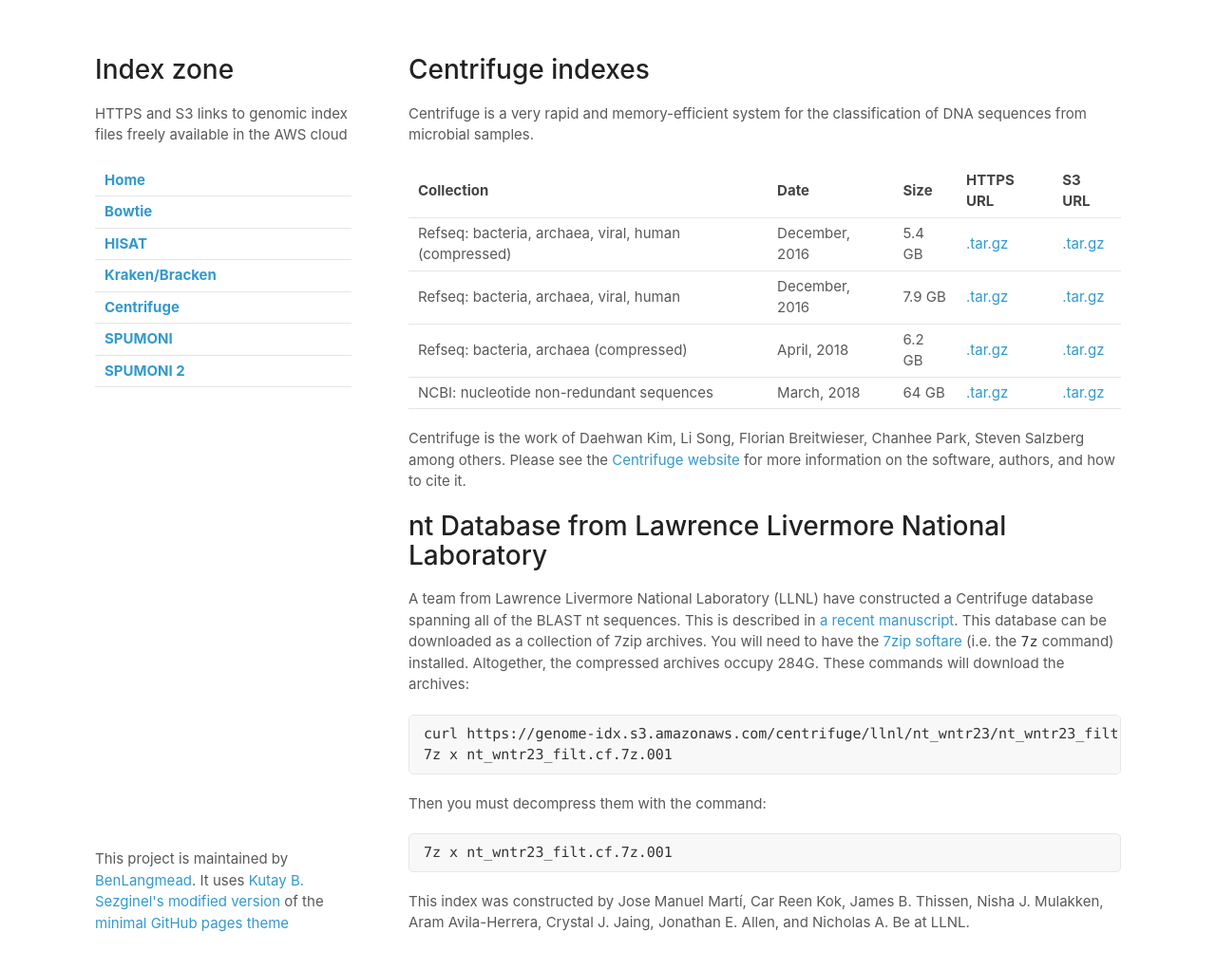
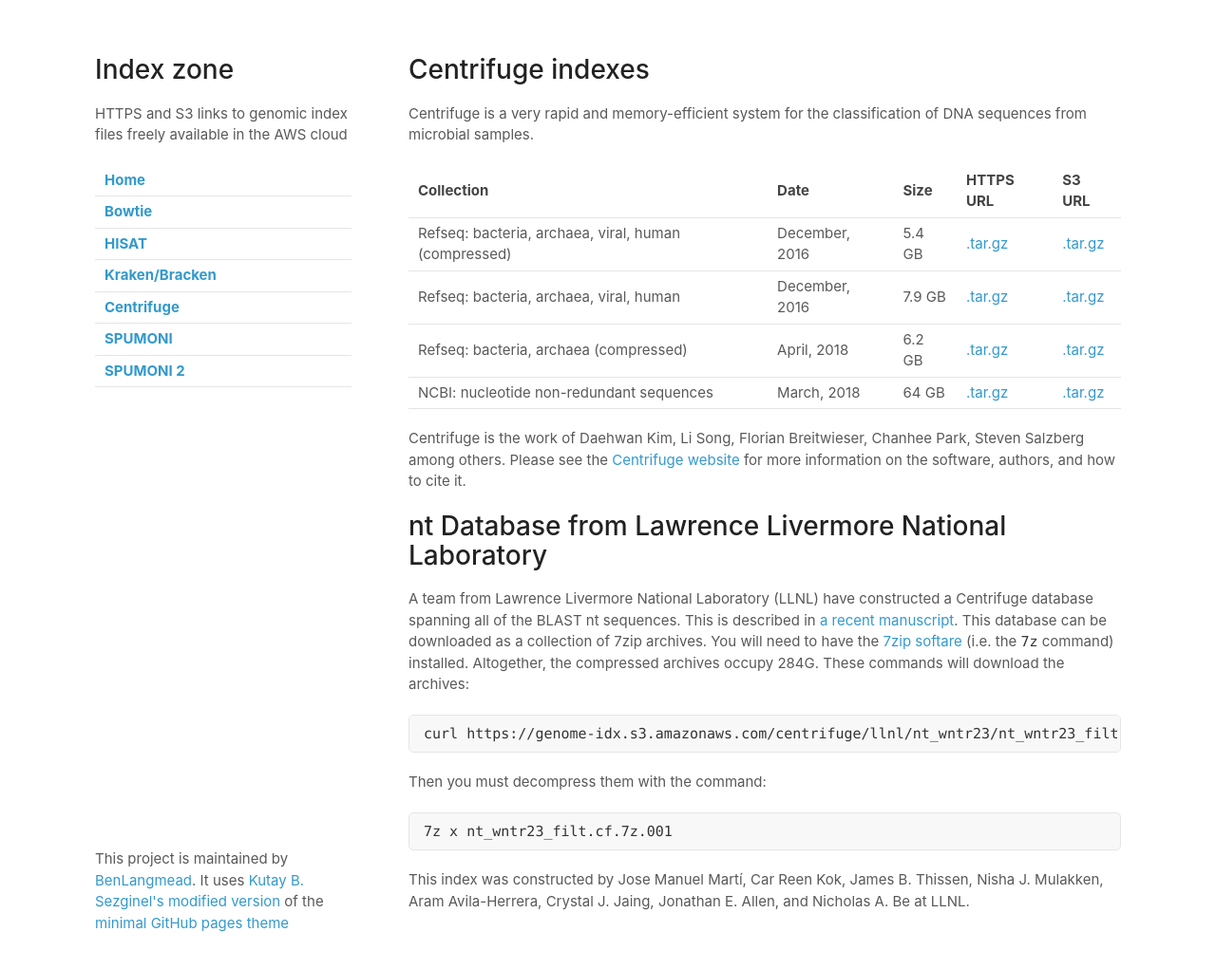
Before and after one commit to BenLangmead/aws-indexes, a Jekyll site: the page built from docs/centrifuge.md, in a window 1280 px wide and 1054 px high. Shown: the top 1021 px of the window at 95% size. Built offline with Jekyll 4.4.1, drawn with Linux system fonts in a browser that asks for light colours; our own code applies the rules of GitHub Pages for plain Markdown files.

Commit message:
removing spurious bit of the centrifuge download command

````diff
--- a/docs/centrifuge.md
+++ b/docs/centrifuge.md
@@ -22,7 +22,6 @@
 
 ```
 curl https://genome-idx.s3.amazonaws.com/centrifuge/llnl/nt_wntr23/nt_wntr23_filt.cf.7z.[001-071] -O
-7z x nt_wntr23_filt.cf.7z.001
 ```
 
 Then you must decompress them with the command:
````
